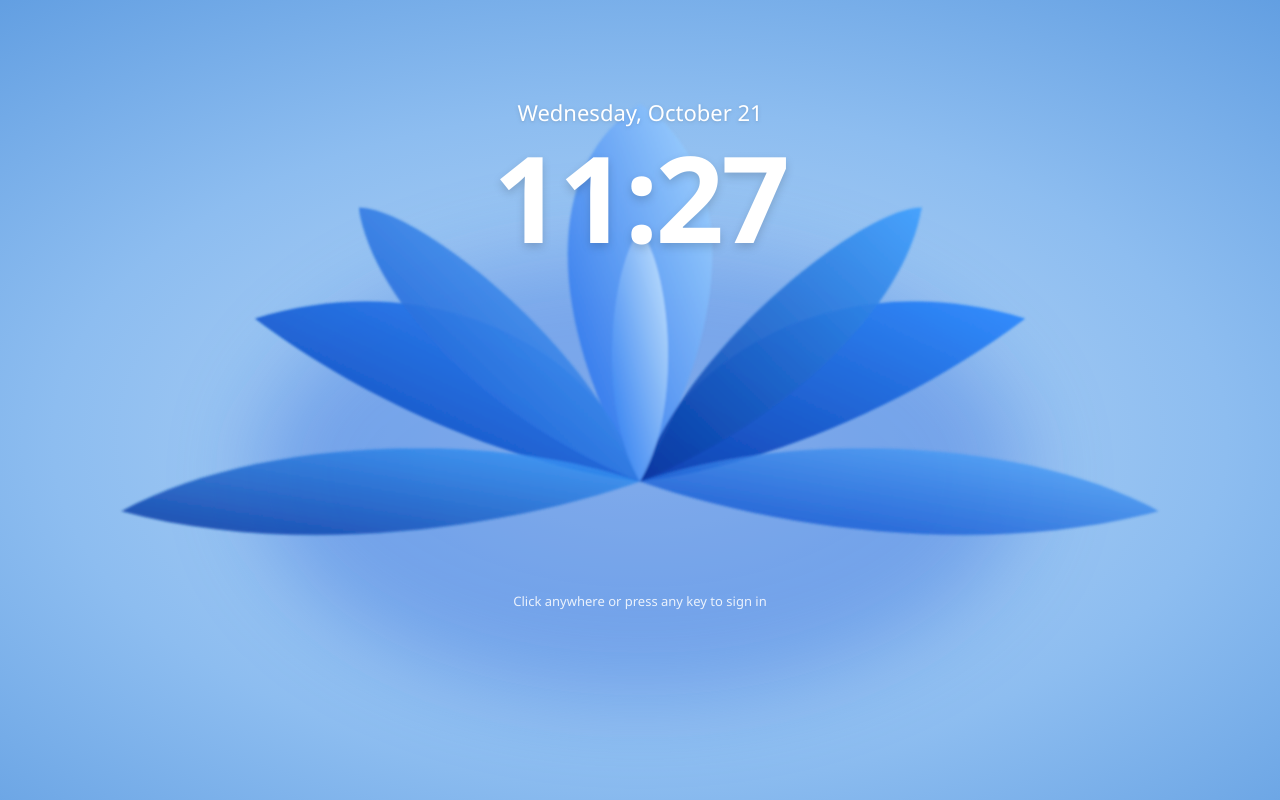
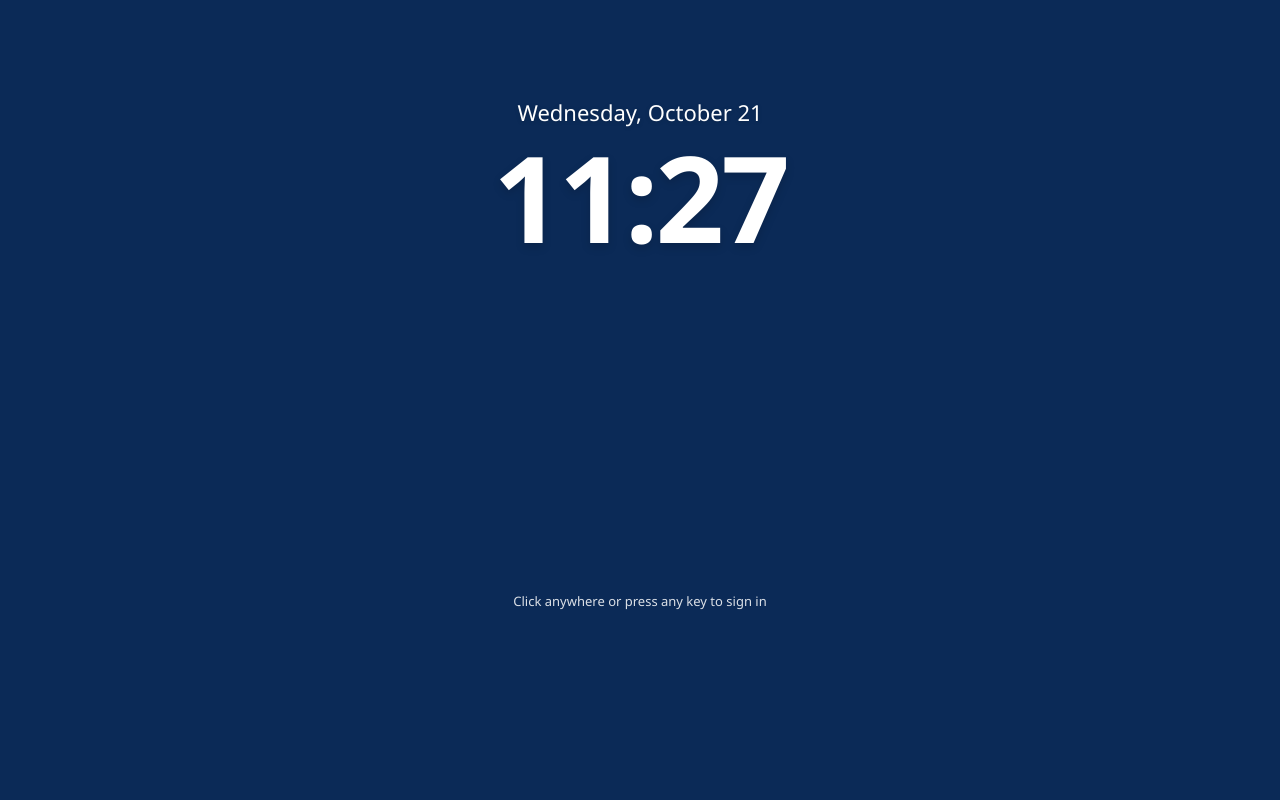
Before and after one commit to hectorstanley-H/sandcastle-, a React (Vite) app: page / in a window 1280 px wide. Built offline with nearby package versions, Linux system fonts and the light colour scheme.

Commit message:
Plain Windows-blue desktop background instead of the Bloom flower
Co-Authored-By: Claude Opus 5.5 <noreply@anthropic.com>

```diff
--- a/src/os/Wallpaper.tsx
+++ b/src/os/Wallpaper.tsx
@@ -1,47 +1,6 @@
-/** Windows 11 "Bloom"-style wallpaper drawn in SVG, plus the H-branded agent wallpaper. */
+/** Plain Windows-blue desktop background, plus the H-branded agent wallpaper. */
 export function BloomWallpaper({ variant = 'light' }: { variant?: 'light' | 'dark' }) {
-  const dark = variant === 'dark'
-  return (
-    <svg className="absolute inset-0 w-full h-full" viewBox="0 0 1920 1080" preserveAspectRatio="xMidYMid slice" aria-hidden>
-      <defs>
-        <radialGradient id="bg-r" cx="50%" cy="55%" r="75%">
-          <stop offset="0" stopColor={dark ? '#0E2A5C' : '#B9D7F7'} />
-          <stop offset="0.55" stopColor={dark ? '#06142E' : '#8DBDF0'} />
-          <stop offset="1" stopColor={dark ? '#020814' : '#5D9BE0'} />
-        </radialGradient>
-        {[
-          ['p1', '#0B49C9', '#5DB2FF'],
-          ['p2', '#0A3BAE', '#2F8CFF'],
-          ['p3', '#1C67E8', '#A8D8FF'],
-          ['p4', '#0636A0', '#3FA0FF'],
-          ['p5', '#2A7BF2', '#D2ECFF'],
-        ].map(([id, a, b]) => (
-          <linearGradient key={id} id={id} x1="0" y1="1" x2="1" y2="0">
-            <stop offset="0" stopColor={a} />
-            <stop offset="1" stopColor={b} />
-          </linearGradient>
-        ))}
-        <filter id="soft" x="-20%" y="-20%" width="140%" height="140%">
-          <feGaussianBlur stdDeviation="1.2" />
-        </filter>
-        <filter id="glow" x="-50%" y="-50%" width="200%" height="200%">
-          <feGaussianBlur stdDeviation="60" />
-        </filter>
-      </defs>
-      <rect width="1920" height="1080" fill="url(#bg-r)" />
-      <ellipse cx="960" cy="640" rx="520" ry="300" fill={dark ? '#1D5BD8' : '#ffffff'} opacity={dark ? 0.35 : 0.45} filter="url(#glow)" />
-      <g transform="translate(960 610)" filter="url(#soft)">
-        <path d="M0 40 C -40 -120, -260 -260, -520 -180 C -360 -60, -160 20, 0 40Z" fill="url(#p2)" opacity="0.95" />
-        <path d="M0 40 C 40 -120, 260 -260, 520 -180 C 360 -60, 160 20, 0 40Z" fill="url(#p2)" opacity="0.95" transform="scale(-1 1) scale(-1 1)" />
-        <path d="M0 40 C -120 -160, -140 -380, 0 -470 C 140 -380, 120 -160, 0 40Z" fill="url(#p3)" opacity="0.97" />
-        <path d="M0 40 C -60 -140, -300 -330, -380 -330 C -360 -200, -200 -40, 0 40Z" fill="url(#p1)" opacity="0.9" />
-        <path d="M0 40 C 60 -140, 300 -330, 380 -330 C 360 -200, 200 -40, 0 40Z" fill="url(#p4)" opacity="0.9" />
-        <path d="M0 40 C -200 -30, -520 -20, -700 80 C -480 140, -200 110, 0 40Z" fill="url(#p4)" opacity="0.85" />
-        <path d="M0 40 C 200 -30, 520 -20, 700 80 C 480 140, 200 110, 0 40Z" fill="url(#p1)" opacity="0.85" />
-        <path d="M0 40 C -60 -60, -40 -250, 0 -300 C 40 -250, 60 -60, 0 40Z" fill="url(#p5)" opacity="0.9" />
-      </g>
-    </svg>
-  )
+  return <div className="absolute inset-0" aria-hidden style={{ background: variant === 'dark' ? '#0B2A57' : '#0078D4' }} />
 }
 
 export function AgentWallpaper() {
```
